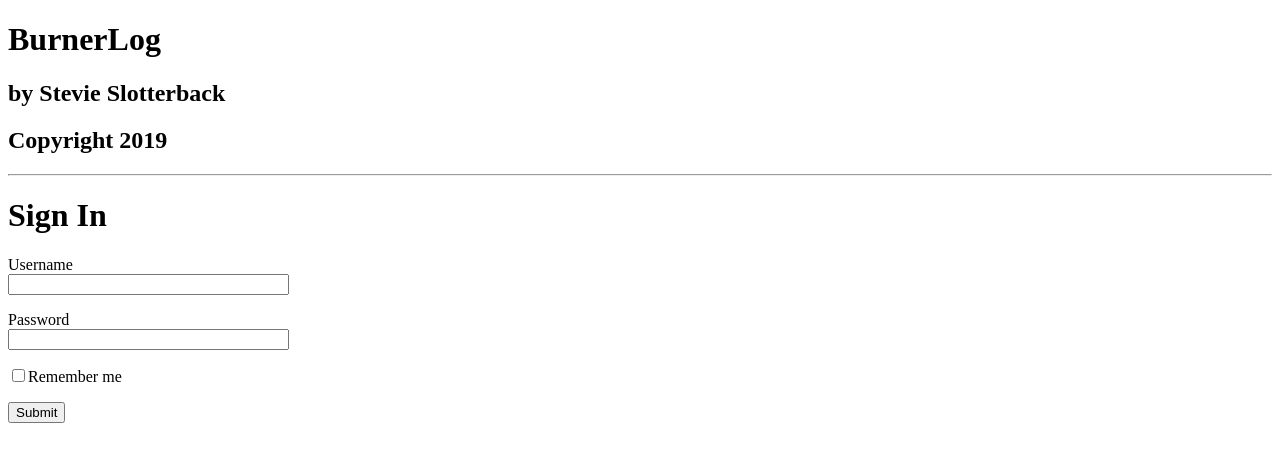
After one commit to slotterback/burnerlog, a Flask app: template app/templates/login.html in a window 1280 px wide. The commit adds this page. Shown: the top 462 px of the page. Run offline with Flask 2, Linux system fonts and the light colour scheme; the template is opened without the code that fills it, so the values that code supplies are empty, except form fields; tables that the repository leaves empty hold one stand-in row (values such as "Sample post"); form fields are guessed from the names that the template uses.

Commit message:
Make html templates modular

```diff
--- /dev/null
+++ b/app/templates/base.html
@@ -0,0 +1,14 @@
+<!DOCTYPE html>
+<html lang="en-US">
+    <head>
+        <meta charset="utf-8">
+        <title>BurnerLog</title>
+    </head>
+    <body>
+        <h1>BurnerLog</h1>
+        <h2>by Stevie Slotterback</h2>
+        <h2>Copyright 2019</h2>
+        <hr>
+        {% block content %}{% endblock %}
+    </body>
+</html>
--- /dev/null
+++ b/app/templates/login.html
@@ -0,0 +1,18 @@
+{% extends "base.html" %}
+
+{% block content %}
+    <h1>Sign In</h1>
+    <form action="" method="post" novalidate>
+        {{ form.hidden_tag() }}
+        <p>
+            {{ form.username.label }}<br>
+            {{ form.username(size=32) }}
+        </p>
+        <p>
+            {{ form.password.label }}<br>
+            {{ form.password(size=32) }}
+        </p>
+        <p>{{ form.remember_me() }}{{ form.remember_me.label }}</p>
+        <p>{{ form.submit() }}</p>
+    </form>
+{% endblock %}
--- a/requirements.txt
+++ b/requirements.txt
@@ -9,6 +9,7 @@ Jinja2==2.10.1
 Mako==1.1.0
 MarkupSafe==1.1.1
 python-dateutil==2.8.0
+python-dotenv==0.10.3
 python-editor==1.0.4
 six==1.12.0
 SQLAlchemy==1.3.7
```
Also changed, not shown: app/forms.py (added, +9 -0 lines), app/templates/index.html (+6 -14 lines).
